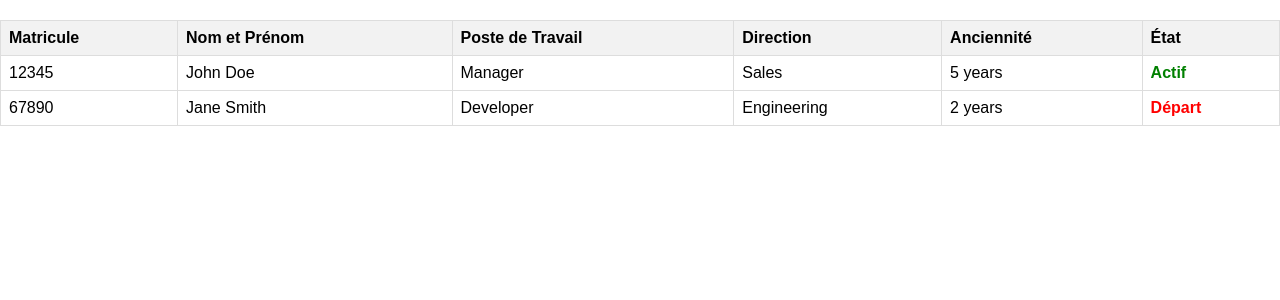
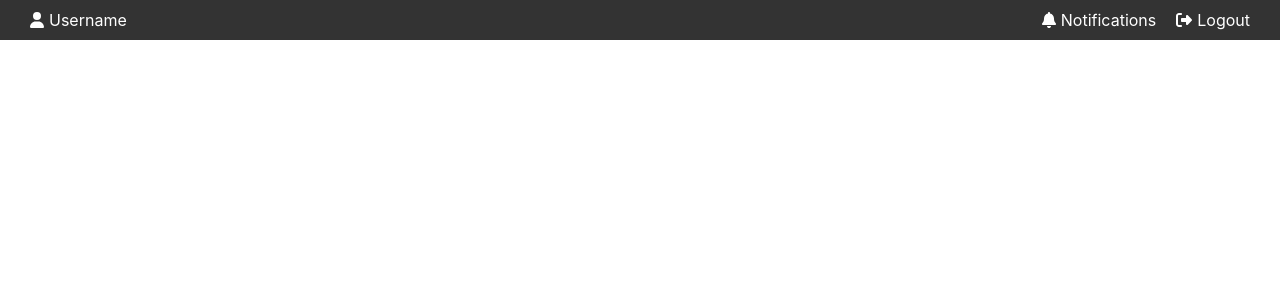
Before and after one commit to amira791/GrhApp, a React (Create React App) app in the folder frontend/: page / in a window 1280 px wide. Shown: the top 300 px of the page. Built offline with nearby package versions, Linux system fonts and the light colour scheme.

Commit message:
TopNavBar1

```diff
--- a/frontend/src/App.js
+++ b/frontend/src/App.js
@@ -1,11 +1,11 @@
 import React from 'react';
-import DataTable from './components/DataTable';
+import TopNavBar from './components/TopNavBar';
 import './App.css';
 
 function App() {
   return (
     <div className="App">
-      <DataTable />
+      <TopNavBar />
     </div>
   );
 }
--- a/frontend/src/components/DataTable.js
+++ b/frontend/src/components/DataTable.js
@@ -2,7 +2,7 @@ import React from 'react';
 import { Table, TableBody, TableCell, TableContainer, TableHead, TableRow, Paper } from '@mui/material';
 import { FontAwesomeIcon } from '@fortawesome/react-fontawesome';
 import { faEnvelope } from '@fortawesome/free-solid-svg-icons';
-import './DataTable.css';
+
 
 import '../App.css';
 
--- /dev/null
+++ b/frontend/src/components/TopNavBar.css
@@ -0,0 +1,26 @@
+/* TopNavbar.css */
+
+.top-navbar {
+    display: flex;
+    justify-content: space-between;
+    align-items: center;
+    background-color: #333;
+    color: white;
+    padding: 10px 20px;
+  }
+
+  .left-section, .right-section {
+    display: flex;
+    align-items: center;
+  }
+
+  .user-info, .notification, .logout {
+    display: flex;
+    align-items: center;
+    margin: 0 10px;
+    cursor: pointer;
+  }
+
+  .user-info span, .notification span, .logout span {
+    margin-left: 5px;
+  }
--- /dev/null
+++ b/frontend/src/components/TopNavBar.js
@@ -0,0 +1,29 @@
+import React from 'react';
+import { FontAwesomeIcon } from '@fortawesome/react-fontawesome';
+import { faUser, faBell, faSignOutAlt } from '@fortawesome/free-solid-svg-icons';
+import './TopNavBar.css';
+
+function TopNavBar() {
+  return (
+    <div className="top-navbar">
+      <div className="left-section">
+        <div className="user-info">
+          <FontAwesomeIcon icon={faUser} />
+          <span>Username</span>
+        </div>
+      </div>
+      <div className="right-section">
+        <div className="notification">
+          <FontAwesomeIcon icon={faBell} />
+          <span>Notifications</span>
+        </div>
+        <div className="logout">
+          <FontAwesomeIcon icon={faSignOutAlt} />
+          <span>Logout</span>
+        </div>
+      </div>
+    </div>
+  );
+}
+
+export default TopNavBar;
```
Also changed, not shown: frontend/src/components/DataTable.css (indentation only), frontend/src/components/TopBar.js (deleted).
